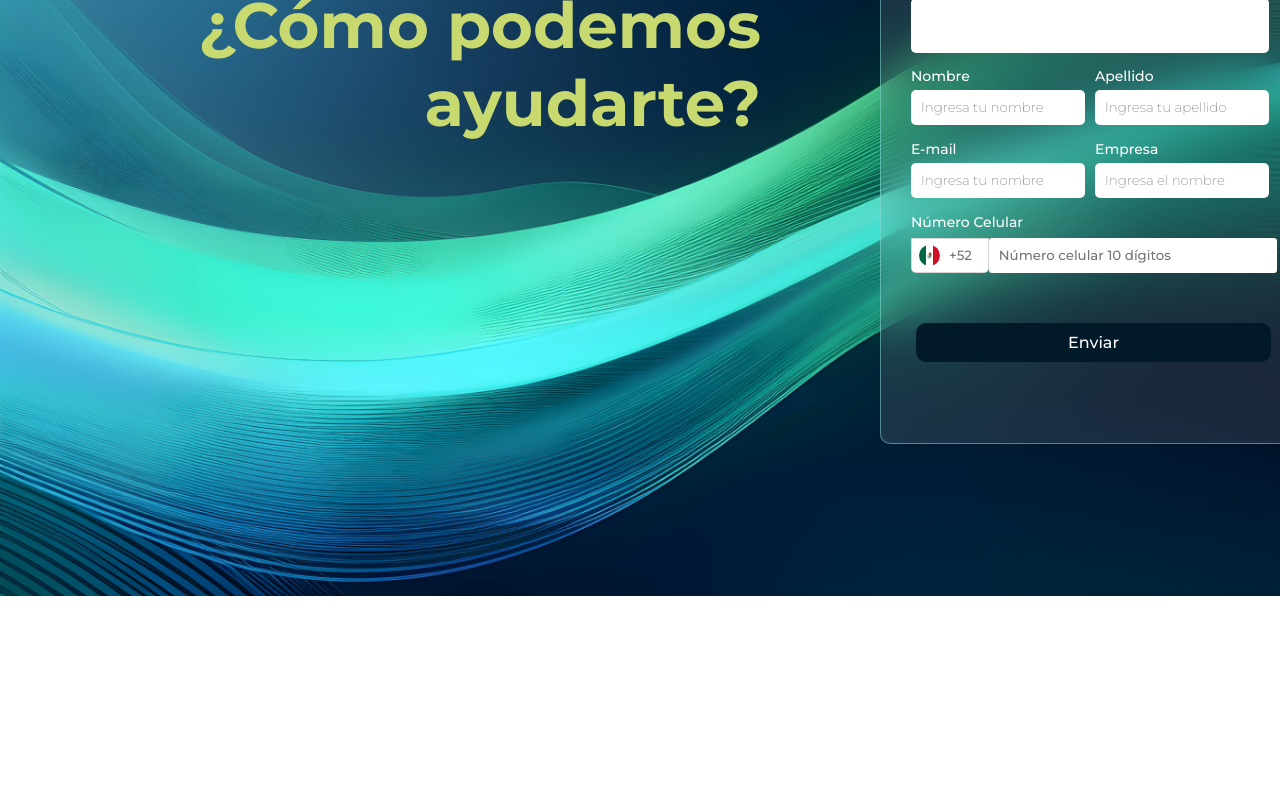
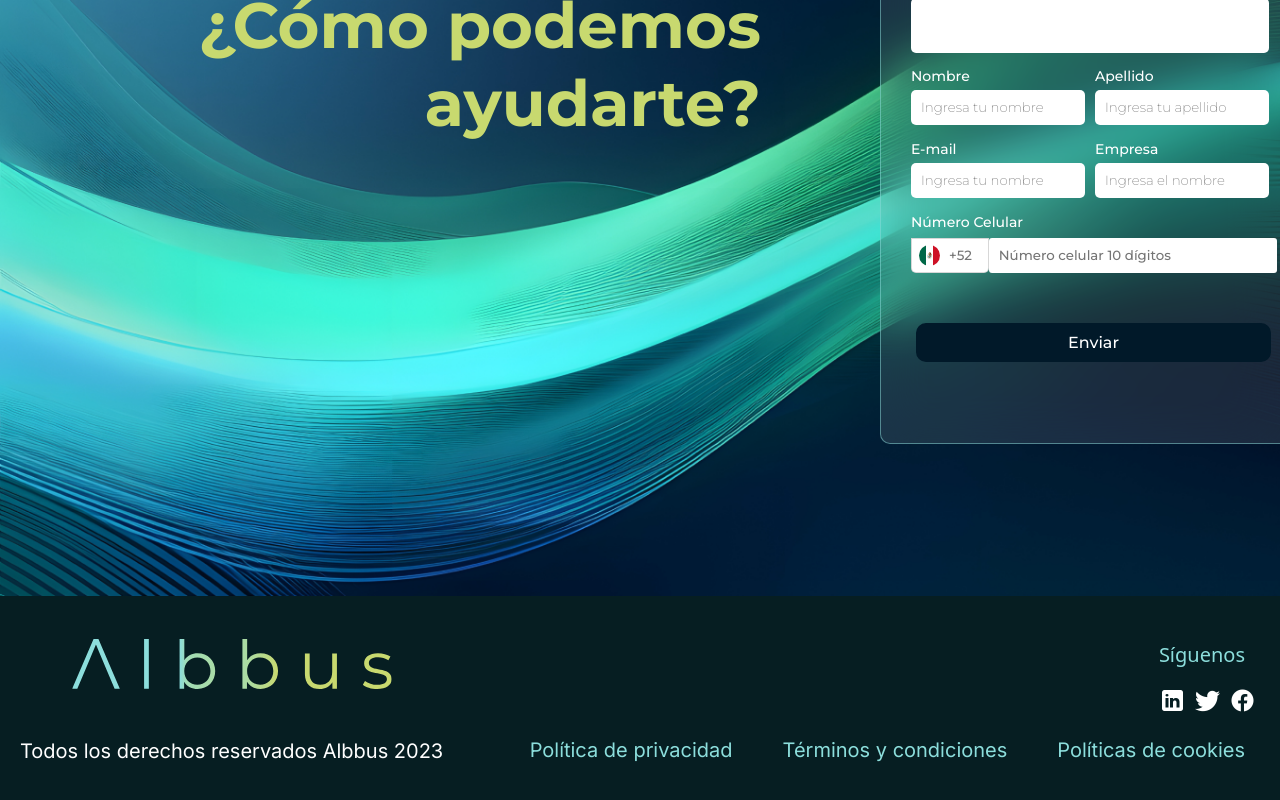
Before and after one commit to Pixabyte-Corporation/albbus-website, a Next.js app: page / in a window 1280 px wide. Shown: the part 3364-4164 px from the top of the page. Before the commit the page ends 3960 px from the top, so only its background shows below. Built offline with nearby package versions, Linux system fonts and the light colour scheme.

Commit message:
colocando footer en home

```diff
--- a/src/components/footer/index.jsx
+++ b/src/components/footer/index.jsx
@@ -7,7 +7,7 @@ import iconlinkedin from "@/assets/icons/icon-linkedin.png";
 import icontwitter from "@/assets/icons/icon-twitter.png";
 import iconfacebook from "@/assets/icons/icon-facebook.png";
 
-export default function footer() {
+export default function Footer() {
     return (
       <footer className={style.footer}>
         <div className={style.leftsection}>
--- a/src/pages/home/index.jsx
+++ b/src/pages/home/index.jsx
@@ -4,6 +4,7 @@ import Description from "@/components/Description";
 import IconsBar from "@/components/IconsBar";
 import Carateristicas from "@/components/caracteristicas";
 import Contact from "@/components/contact";
+import Footer from "@/components/Footer";
 
 export default function Home() {
   return (
@@ -15,6 +16,7 @@ export default function Home() {
         <Description />
         <Carateristicas />
         <Contact />
+        <Footer />
       </main>
     </>
   );
```
